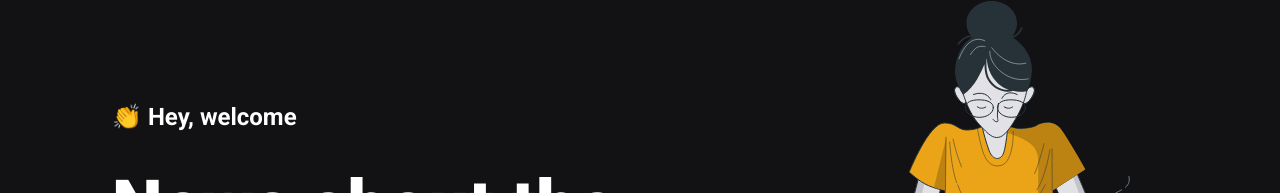
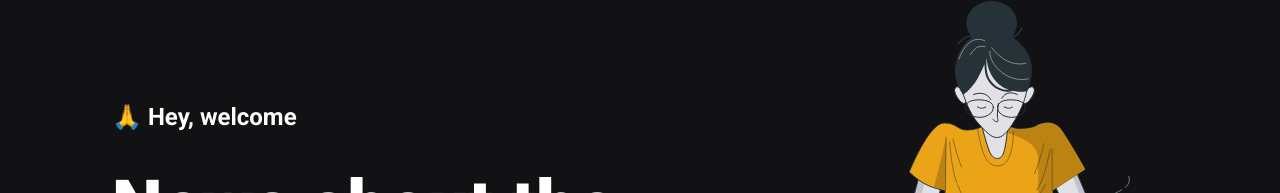
Before and after one commit to claraferreirabatista/ignews, a Next.js app: page / in a window 1280 px wide. Shown: the part 179-372 px from the top of the page. Built offline with nearby package versions, Linux system fonts and the light colour scheme.

Commit message:
update-home

```diff
--- a/src/pages/index.tsx
+++ b/src/pages/index.tsx
@@ -11,7 +11,7 @@ export default function Home() {
 
       <main className={styles.contentContainer}>
         <section className={styles.hero}>
-          <span>👏 Hey, welcome</span>
+          <span>🙏 Hey, welcome</span>
           <h1>News about the <span>React</span> world.</h1>
           <p>
             Get access to all the publications <br />
```
